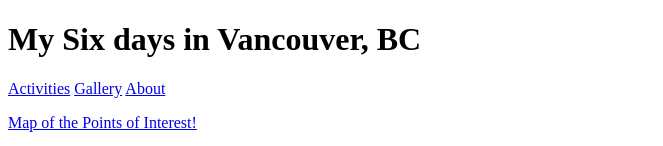
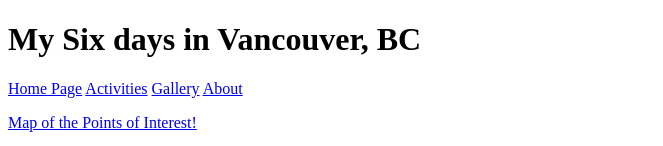
Before and after one commit to keziayu/keziayu.github.io, a plain HTML site: page index.html in a window 1280 px wide. Shown: the top 146 px of the page, without its empty margins (0-663 px from the left). Drawn offline with Linux system fonts and the light colour scheme; files whose address does not match are found by name.

Commit message:
Update index.html

```diff
--- a/index.html
+++ b/index.html
@@ -1,5 +1,8 @@
 <!DOCTYPE html>
 <html>
+ <head>
+	<title>Home Page</title>
+ </head>
  <body>
 
 	<h1>My Six days in Vancouver, BC</h1>
@@ -8,7 +11,8 @@
  	<div data-nc-container="top-center">
 		<nav class="Header-nav Header-nav--primary" data-nc-element="primary-nav" data-content-field="navigation">
 			<div class=Header-nav-inner">
-			<a href="activities.htm" class="Header-nav-item Header-nav-item--active">Activities</a>
+				<a href="index.html" class="Header-nav-item">Home Page</a>
+				<a href="activities.htm" class="Header-nav-item">Activities</a>
 				<a href="gallery.htm" class="Header-nav-item">Gallery</a>
 				<a href="aboutme.htm" class="Header-nav-item">About</a>
 			</div>
@@ -24,6 +28,5 @@
  	<img src="master/images/Dogmountain5.JPG" alt="Dog Mountain Trail">
 
 
-
   </body>
 </html>
```
Lines whose indentation alone changed are shown as unchanged.
